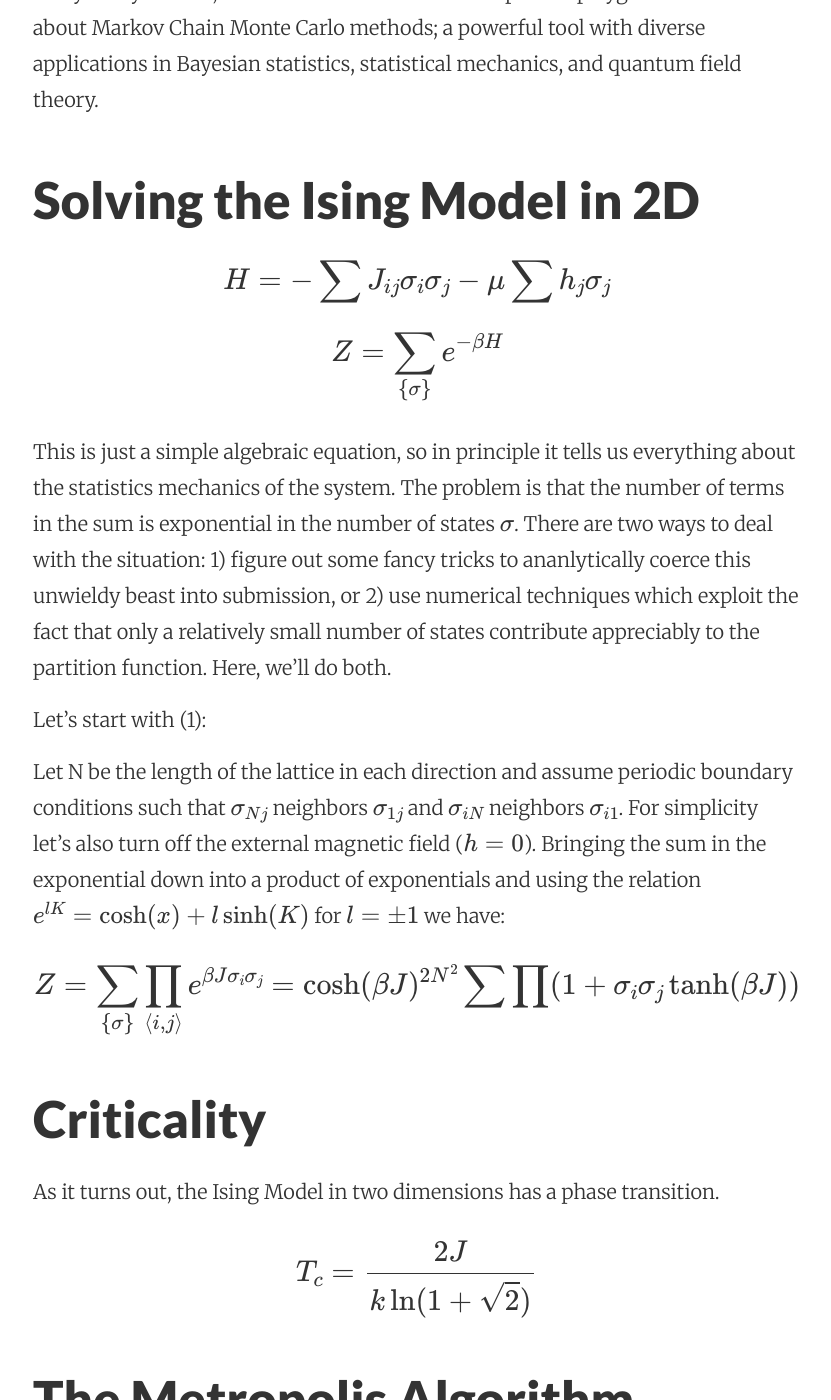
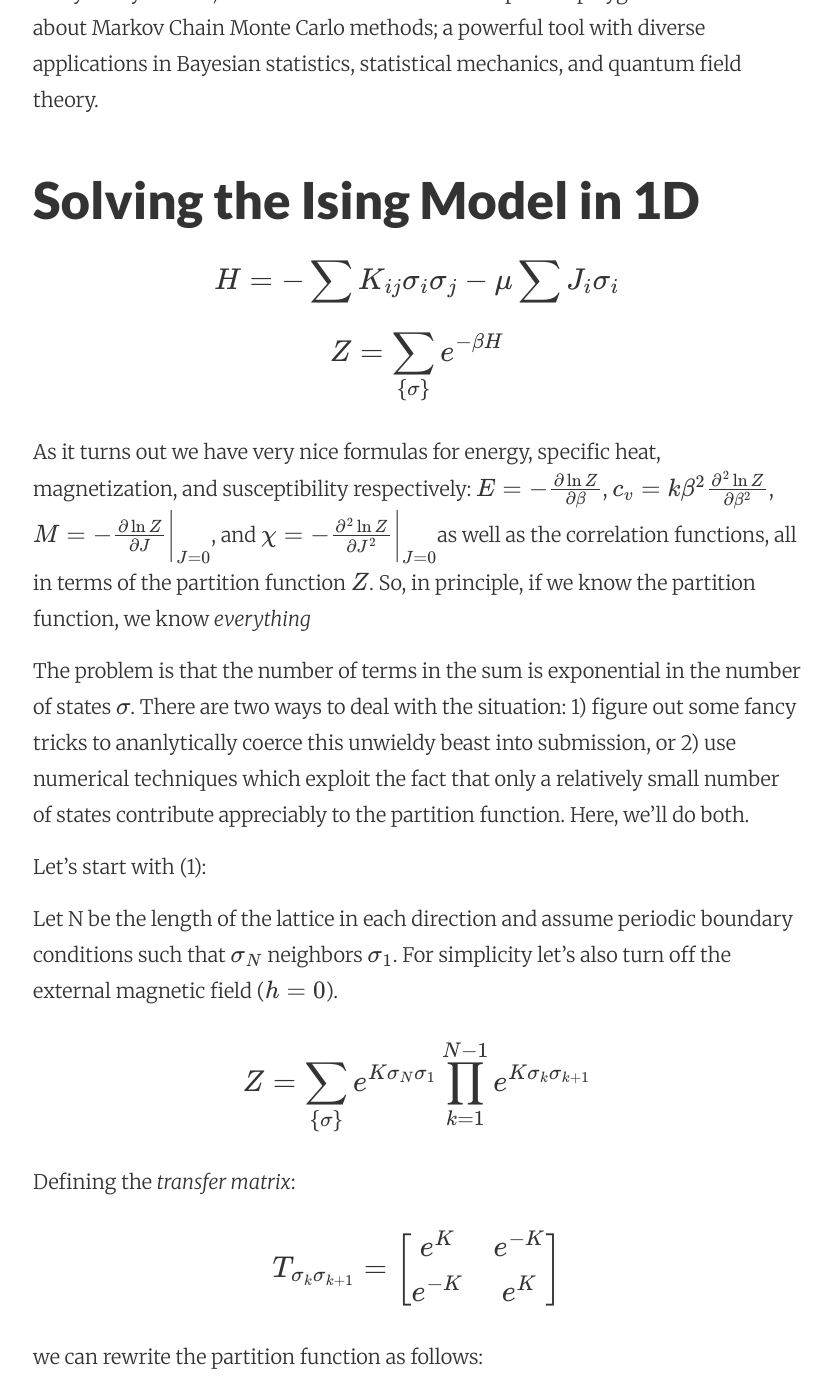
Before and after one commit to steveKapturowski/steveKapturowski.github.io, a Jekyll site: the page built from _posts/2015-05-01-lattice-spin-systems.md, in a window 1280 px wide and 1400 px high, scrolled down 1036 px. Shown: the whole window, without its empty margins (223-1054 px from the left). Built offline with Jekyll 4.4.1, drawn with Linux system fonts in a browser that asks for light colours; nearby versions of some CDN libraries; formulas are drawn with MathJax 3; some of the changed text lies outside the part shown.

Commit message:
1st draft of ising model complete

```diff
--- a/_posts/2015-05-01-lattice-spin-systems.md
+++ b/_posts/2015-05-01-lattice-spin-systems.md
@@ -15,27 +15,61 @@ permalink: ising-model
 
 The Ising model is a simplified description of ferromagnetism where spin-up and spin-down states sit on a d-dimensional lattice with an interaction defined between spins on neighboring sites. In one and two dimensions this model is analytically soluble, but because of that it makes a perfect playground to learn about Markov Chain Monte Carlo methods; a powerful tool with diverse applications in Bayesian statistics, statistical mechanics, and quantum field theory.
 
-## Solving the Ising Model in 2D
+## Solving the Ising Model in 1D
 
-$$ H = -\sum J_{ij}\sigma_i\sigma_j - \mu\sum h_j\sigma_j $$
+$$ H = -\sum K_{ij}\sigma_i\sigma_j - \mu\sum J_i\sigma_i $$
 
 $$ Z = \sum_{\{\sigma\}} e^{-\beta H}$$
 
-This is just a simple algebraic equation, so in principle it tells us everything about the statistics mechanics of the system. The problem is that the number of terms in the sum is exponential in the number of states $$\sigma$$. There are two ways to deal with the situation: 1) figure out some fancy tricks to ananlytically coerce this unwieldy beast into submission, or 2) use numerical techniques which exploit the fact that only a relatively small number of states contribute appreciably to the partition function. Here, we'll do both.
+As it turns out we have very nice formulas for energy, specific heat, magnetization, and susceptibility respectively: $$E = -\frac{\partial\ln Z}{\partial \beta} $$, $$c_v = k\beta^2 \frac{\partial^2\ln Z}{\partial \beta^2}$$, $$M = -\frac{\partial\ln Z}{\partial J} \biggr\rvert_{J=0}$$, and $$\chi = -\frac{\partial^2\ln Z}{\partial J^2} \biggr\rvert_{J=0}$$as well as the correlation functions, all in terms of the partition function $$Z$$. So, in principle, if we know the partition function, we know <i>everything</i>
+
+The problem is that the number of terms in the sum is exponential in the number of states $$\sigma$$. There are two ways to deal with the situation: 1) figure out some fancy tricks to ananlytically coerce this unwieldy beast into submission, or 2) use numerical techniques which exploit the fact that only a relatively small number of states contribute appreciably to the partition function. Here, we'll do both.
 
 Let's start with (1):
 
-Let N be the length of the lattice in each direction and assume periodic boundary conditions such that $$\sigma_{Nj}$$ neighbors $$\sigma_{1j}$$ and $$\sigma_{iN}$$ neighbors $$\sigma_{i1}$$. For simplicity let's also turn off the external magnetic field ($$h=0$$). Bringing the sum in the exponential down into a product of exponentials and using the relation $$e^{lK} = \cosh(x) + l\sinh(K)$$ for $$l = \pm 1$$ we have:
+Let N be the length of the lattice in each direction and assume periodic boundary conditions such that $$\sigma_{N}$$ neighbors $$\sigma_{1}$$. For simplicity let's also turn off the external magnetic field ($$h=0$$).
 
-$$ Z= \sum_{\{\sigma\}} \prod_{\langle i,j\rangle} e^{\beta J \sigma_i\sigma_j} = \cosh(\beta J)^{2N^2} \sum \prod (1+\sigma_i \sigma_j \tanh(\beta J))$$
+$$Z = \sum_{\{\sigma\}} e^{K\sigma_N \sigma_1} \prod_{k=1}^{N-1} e^{K\sigma_k \sigma_{k+1}}$$
 
+Defining the <i>transfer matrix</i>:
 
+$$ T_{\sigma_k \sigma_{k+1}} =
+\begin{bmatrix}
+    e^K    & e^{-K} \\
+    e^{-K} & e^K \\
+\end{bmatrix}
+$$
 
+we can rewrite the partition function as follows:
 
+$$ Z = \mbox{Tr}T^N = \lambda_1^N + \lambda_2^N $$
+
+Diagonalizing $$T$$ we find eigenvalues $$\lambda_1 = 2\cosh K$$ and $$\lambda_2 = 2\sinh K$$
+
+So we end up with the particularly simple form:
+
+$$ Z = (2\cosh K)^N + (2\sinh K)^N $$
 
 ## Criticality
 
-As it turns out, the Ising Model in two dimensions has a phase transition.
+The full solution in two dimensions is very complicated to derive (apparently it took Richard Feynman 14 pages to explain it in his lectures on statistical mechanics). I won't endeavor to try your patience to such an extent, but fortunately we can find the critical temperature in a slightly less painful manner, using a result called [Kramers-Wannier Duality](http://en.wikipedia.org/wiki/Kramers%E2%80%93Wannier_duality):
+
+$$ \sum_{\{P\}} \tanh(\beta \hat{K})^{L(P)} = \sum_{\{P\}} e^{-2\beta K L(P)}
+$$
+
+Where the sums are over all (possibly disconnected) domain wall paths and $$L(P)$$ is the length of the path. Equating the sums term-by-term we find a mapping between high temperatures and low temperatures:
+
+$$\tanh(\beta \hat{K}) \leftrightarrow e^{-2\beta K}$$
+
+Under this mapping critical points must be mapped to critical points; so under the assumption that the system contains only one phase transition, <i>it must be mapped to itself</i>. Thus:
+
+$$\sinh(2K_c) = 1$$
+
+Manipulating the sinh term we get a polynomial in $$\chi = e^{2K_c}$$:
+
+$$2\chi - \chi^2 - 1 = 0$$
+
+Finally we end up with a critical temperature at:
 
 $$ T_c = \frac{2J}{k \ln(1+\sqrt2)} $$
 
@@ -87,7 +121,7 @@ $$ Z = \int \mathcal{D}\phi e^{\frac{i}{h}\int dx^4 [\frac{1}{2}\partial_\mu\phi
 
 Fancifully put, a real scalar field is just the physics in the continuum limit of an infinitely large mattress.
 
-The path integral is essentially a sum over all paths in spacetime. The notation with $$\partial_\mu\phi\partial^\mu\phi$$ with [one index raised and one lowered](http://en.wikipedia.org/wiki/Einstein_notation) encodes the metric of [Minkowski space](http://en.wikipedia.org/wiki/Minkowski_space). Described using this geometry the physics of special relativity essentially all boils down to the fact that you can convert space and time into each other by rotating through an imaginary angle.
+The path integral is essentially a sum over all paths in spacetime. The notation of $$\partial_\mu\phi\partial^\mu\phi$$ with [one index raised and one lowered](http://en.wikipedia.org/wiki/Einstein_notation) encodes the metric of [Minkowski space](http://en.wikipedia.org/wiki/Minkowski_space). Described using this geometry the physics of special relativity essentially all boils down to the fact that you can convert space and time into each other by rotating through an imaginary angle.
 
 Since the functions being described here are analytic we can [<i>rotate into imaginary time</i>](http://en.wikipedia.org/wiki/Wick_rotation) to do our calculations in euclidean space and then use [analytic continuation](http://en.wikipedia.org/wiki/Analytic_continuation) to put our results back into ordinary spacetime.
 
```
Also changed, not shown: other parts of _posts/2015-05-01-lattice-spin-systems.md (+4 -2 lines), 2 other files.
